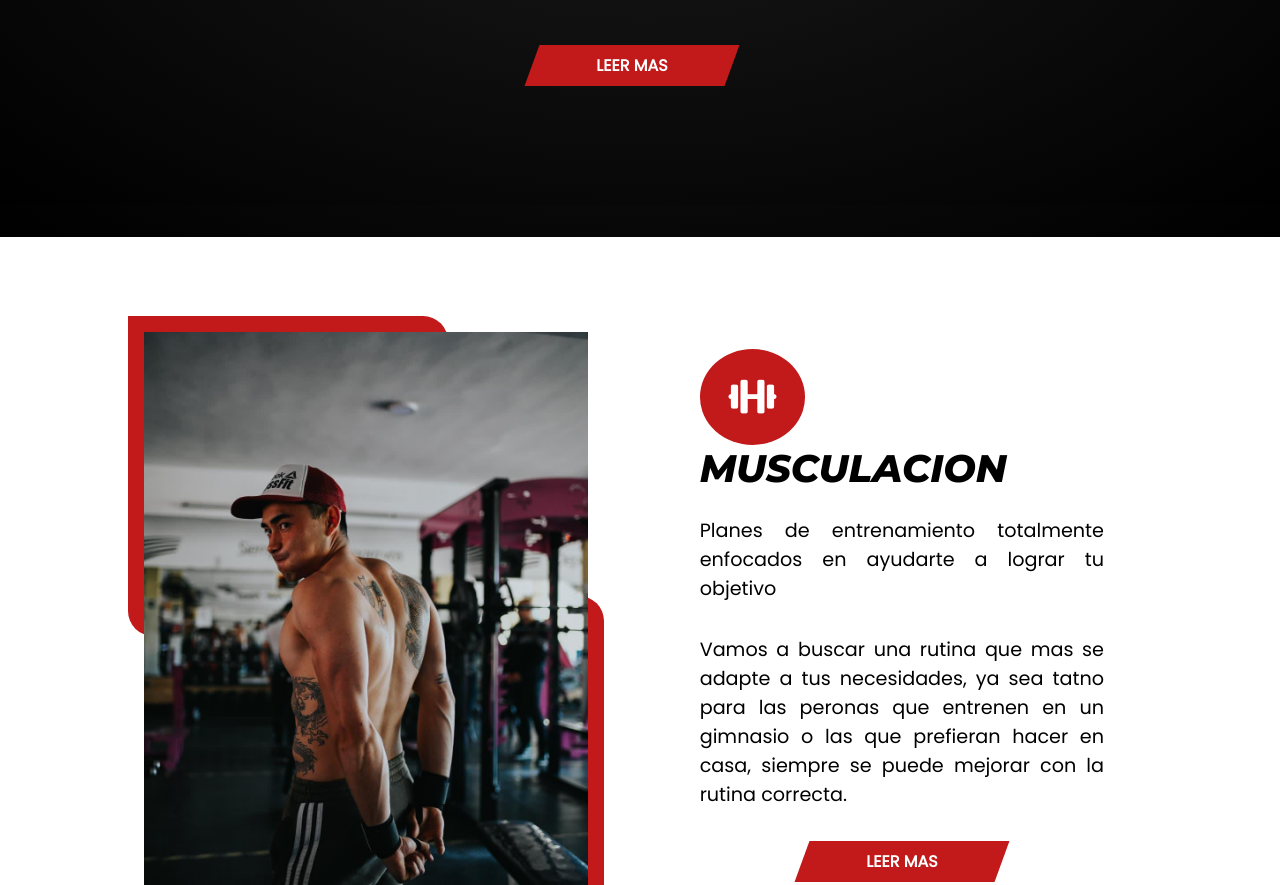
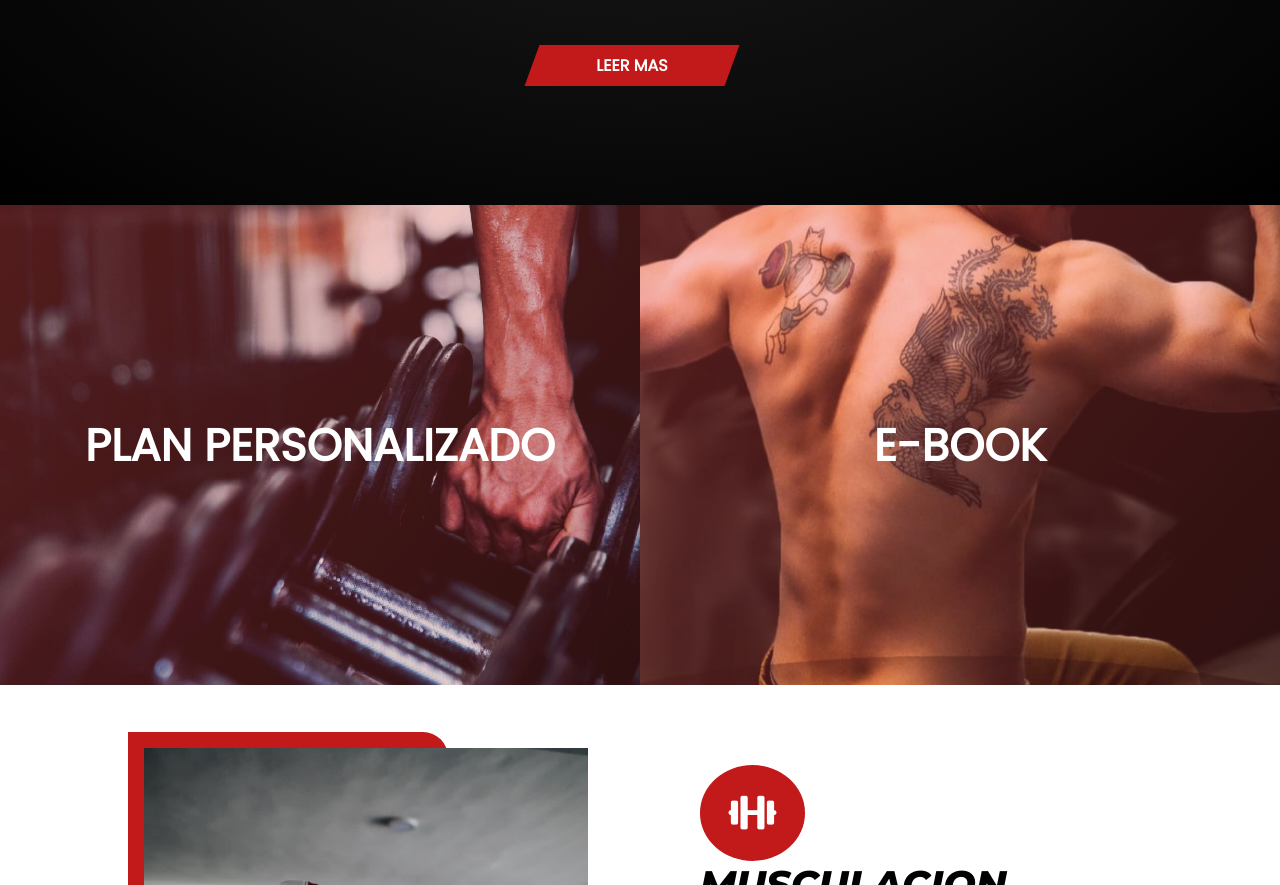
Before and after one commit to JuanMosquela/Chinito.github.io, a website: page index.html in a window 1280 px wide. Shown: the part 1115-2000 px from the top of the page. Drawn offline with nearby package versions, Linux system fonts and the light colour scheme.

Commit message:
agregado seccion de compra de planes

```diff
--- a/index.html
+++ b/index.html
@@ -112,6 +112,20 @@
 
             </div>
         </section>
+        <section class="shopping">
+            <div class="product">
+                <div class="content">
+                    <img src="img/banner.png" alt="">
+                    <h2>Plan personalizado</h2>
+                </div>
+            </div>
+            <div class="product">
+                <div class="content">
+                    <img src="img/banner.jpeg" alt="">
+                    <h2>e-book</h2>
+                </div>
+            </div>
+        </section>
 
         <section class="services" id="services">
             <div class="container">
@@ -167,6 +181,8 @@
 
             </div>
         </section>
+
+
 
         <section class="banner">
             <div class="content">
--- a/index.js
+++ b/index.js
@@ -26,10 +26,10 @@ window.addEventListener('scroll', ()=>{
 menu.addEventListener('click', () => {
     latNav.classList.toggle('open-close');
 
-    if(latNav.classList.contains('open-close') ){
+    if(latNav.classList.contains('open-close')){
         header.classList.add('sticky')
     }
-    menu.classList.toggle('dark-theme' );
+
 
 
 })
--- a/scss/_variables.scss
+++ b/scss/_variables.scss
@@ -7,7 +7,7 @@ $border:#c8ccd1;
 $white-letter:rgba(255, 255, 255, 0.6);
 $light-white: rgba(255,255,255,0.7);
 $red:#C21A1A;
-$red-hover:#E74F4E;
+$red-hover:hsl(0, 77%, 61%);
 $whatsapp:#4EC95C;
 $banner-gradient: linear-gradient(90deg, rgba(194, 26, 26, 0.6), #E74F4E);
 $box-shadow: 0 .3rem 1rem rgba(0,0,0,0.3);
--- a/scss/styles.scss
+++ b/scss/styles.scss
@@ -16,7 +16,7 @@
 
         .logo{
             img{
-                width:160px;
+                width:200px;
             }
         }
 
@@ -233,7 +233,7 @@ main{
         background-color: $light-black;
         background-image: radial-gradient($light-black, $black);
         background-size: cover;
-        margin-bottom: 2rem;
+
         @include flex-center;
 
         .container{
@@ -292,6 +292,65 @@ main{
 
             }
         }
+    }
+
+    .shopping{
+        @include flex-center;
+        overflow: hidden;
+        height: 60vh;
+
+        div{
+            height:100%;
+            width:50%;
+            background: linear-gradient(130deg,hsla(0, 77%, 61%, 0.2), hsla(0, 77%, 61%, 0.1));
+
+            background-position:center ;
+
+            .content{
+                @include flex-center;
+                width: 100%;
+                position: relative;
+                overflow: hidden;
+
+                img{
+                    width: 100%;
+                    z-index: -1;
+                    object-fit: cover;
+                    transform: scale(1.2);
+                    animation: zoom-in 20s ease-in-out infinite;
+
+                    @keyframes zoom-in{
+                        0%{
+                            transform: scale(1.2);
+                        }
+                        50%{
+                            transform: scale(2);
+                        }
+                        100%{
+                            transform: scale(1.2);
+                        }
+                    }
+
+
+                }
+
+
+                h2{
+                    position: absolute;
+                    text-align: center;
+                    color: $white;
+                    font-size: $fs-2;
+                    text-transform: uppercase;
+
+                }
+
+            }
+
+        }
+
+
+
+
     }
 
 
```
Also changed, not shown: css/styles.css.
